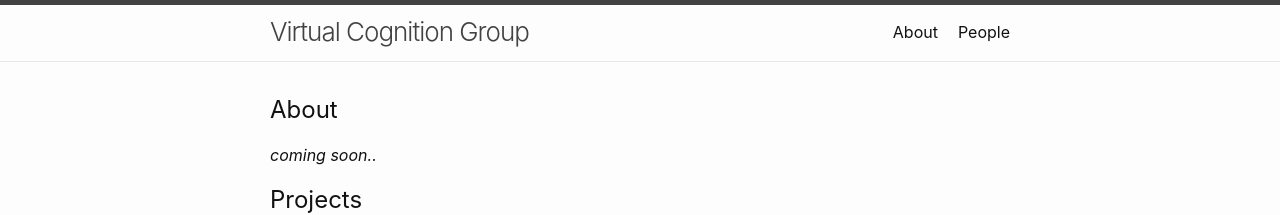
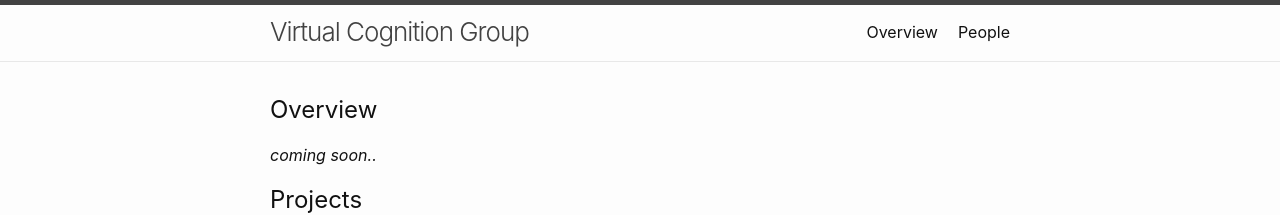
Before and after one commit to vr-davis-group/vr-davis-group.github.io, a Jekyll site: the page built from index.md, in a window 1280 px wide. Shown: the top 215 px of the page. Built offline with Jekyll 4.4.1, drawn with Linux system fonts in a browser that asks for light colours; our own code applies the rules of GitHub Pages for plain Markdown files.

Commit message:
Update index.md

```diff
--- a/index.md
+++ b/index.md
@@ -4,7 +4,7 @@
 
 layout: home
 ---
-## About
+## Overview
 _coming soon.._
 
 ## Projects
```
